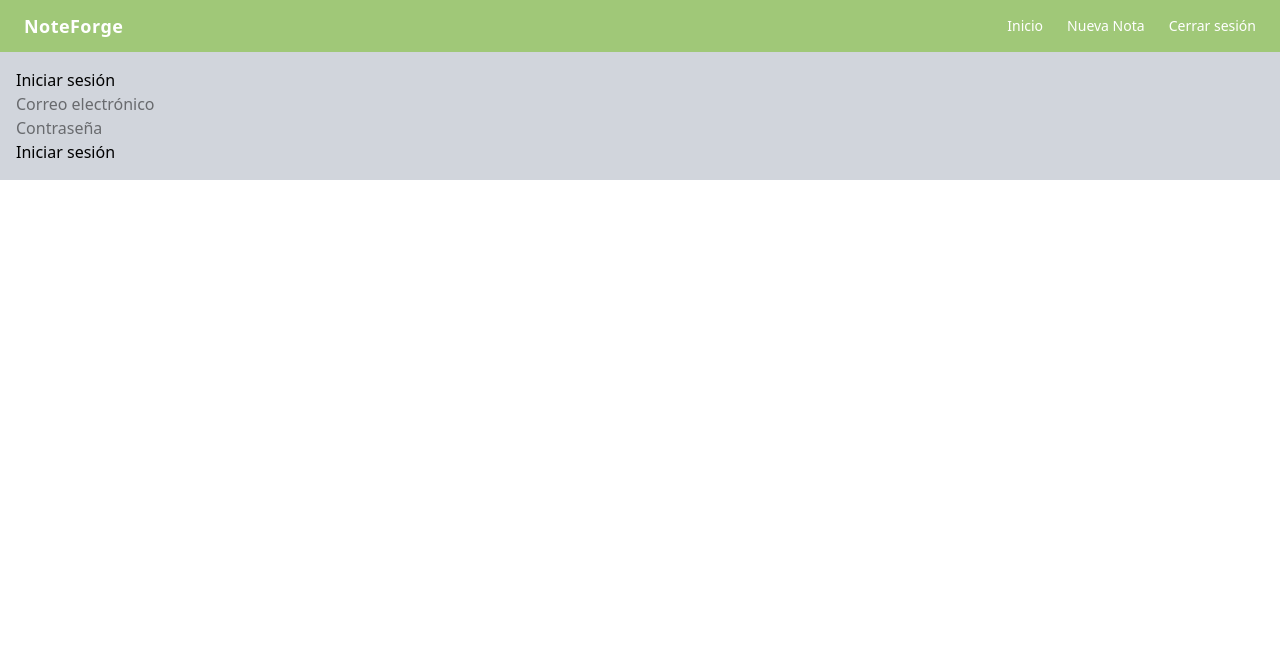
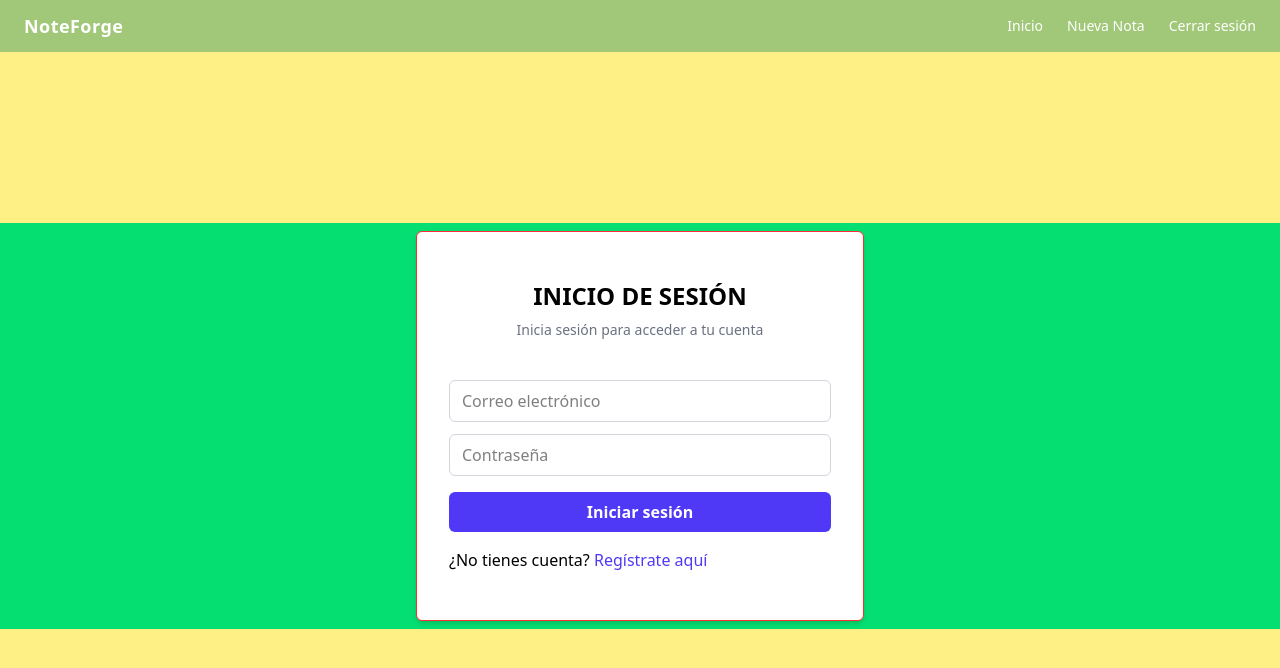
Before and after one commit to andresgalvis26/noteforge, a React (Vite) app in the folder frontend/: page / in a window 1280 px wide. Shown: the top 668 px of the page. Built offline with nearby package versions, Linux system fonts and the light colour scheme.

Commit message:
feat: Refactor App, Login, and Register components with improved layout and styling

```diff
--- a/frontend/src/App.jsx
+++ b/frontend/src/App.jsx
@@ -10,12 +10,11 @@ import PrivateRoute from './components/PrivateRoute.jsx'
 function App() {
   return (
     <Router>
-
-      <div className="min-h-screen">
+      <div className="min-h-screen flex flex-col bg-gray-50">
         <Navbar />
 
-        <div className="bg-gray-300 max-w-7xl mx-auto p-4">
-
+        <main className='flex-1 flex justify-center items-center bg-yellow-200'>
+          <div className="bg-green-400 w-full flex justify-center max-w-7xl mx-auto p-2">
             <Routes>
               <Route path="/" element={<Login />} />
               <Route path="/register" element={<Register />} />
@@ -24,6 +23,7 @@ function App() {
               <Route path='/note/:id/edit' element={<PrivateRoute><EditNote /></PrivateRoute>} />
             </Routes>
           </div>
+        </main>
       </div>
     </Router>
   )
--- a/frontend/src/pages/Login.jsx
+++ b/frontend/src/pages/Login.jsx
@@ -2,7 +2,7 @@ import { useState } from 'react';
 import axios from 'axios';
 import { useNavigate } from 'react-router-dom';
 
-function Login () {
+function Login() {
     const navigate = useNavigate();
     const [form, setForm] = useState({
         email: '',
@@ -10,14 +10,14 @@ function Login () {
     })
     const [error, setError] = useState('');
 
-    const handleChange = (e) => {
+    const handleChange = e => {
         setForm({
             ...form,
             [e.target.name]: e.target.value
         })
     };
 
-    const handleSubmit = async (e) => {
+    const handleSubmit = async e => {
         e.preventDefault();
 
         try {
@@ -31,11 +31,19 @@ function Login () {
     };
 
     return (
-        <div>
-            <h2>Iniciar sesión</h2>
-            {error && <p style={{ color: 'red'}}>{error}</p>}
+        // <div className='w-full border border-blue-500'>
+            // {error && <p style={{ color: 'red' }}>{error}</p>}
 
-            <form onSubmit={handleSubmit}>
+            <form
+                onSubmit={handleSubmit}
+                className='bg-white border border-red-500 p-8 py-12 rounded-md shadow-md w-full max-w-md'
+            >
+
+                <h2 className='text-2xl font-bold mb-2 text-center'>INICIO DE SESIÓN</h2>
+                <p className='text-sm text-gray-500 mb-4 text-center'>Inicia sesión para acceder a tu cuenta</p>
+
+                <br />
+
                 <input
                     type="email"
                     name="email"
@@ -43,6 +51,7 @@ function Login () {
                     value={form.email}
                     onChange={handleChange}
                     required
+                    className='w-full border border-gray-300 rounded-md px-3 py-2 mb-3 focus:outline-none focus:ring-2 focus:ring-blue-500'
                 />
 
                 <br />
@@ -54,13 +63,21 @@ function Login () {
                     value={form.password}
                     onChange={handleChange}
                     required
+                    className='w-full border border-gray-300 rounded-md px-3 py-2 mb-4 focus:outline-none focus:ring-2 focus:ring-blue-500'
                 />
 
                 <br />
 
-                <button type="submit">Iniciar sesión</button>
+                <button
+                    type="submit"
+                    className='w-full bg-indigo-600 text-white py-2 rounded-md hover:bg-indigo-700 transition font-semibold'>
+                        Iniciar sesión
+                </button>
+
+                <p className='text-sm text-gray-500 mt-4 text-center'></p>
+                    ¿No tienes cuenta? <a href="/register" className='text-indigo-600 hover:text-indigo-700'>Regístrate aquí</a>
             </form>
-        </div>
+        // </div>
     );
 };
 
--- a/frontend/src/pages/Register.jsx
+++ b/frontend/src/pages/Register.jsx
@@ -2,7 +2,7 @@ import { useState } from 'react';
 import axios from 'axios';
 import { useNavigate } from 'react-router-dom';
 
-function Register () {
+function Register() {
 
     const navigate = useNavigate();
     const [form, setForm] = useState({
@@ -35,11 +35,17 @@ function Register () {
 
 
     return (
-        <div>
-            <h2>Registro</h2>
-            {error && <p style={{ color: 'red'}}>{error}</p>}
+        // <div className='flex justify-center items-center min-h-screen bg-gray-50'>
+            <form
+                onSubmit={handleSubmit}
+                className='bg-white p-8 rounded-md shadow-md w-full max-w-md'
+            >
 
-            <form onSubmit={handleSubmit}>
+                <h2 className='text-2xl font-bold mb-2 text-center'>REGISTRO</h2>
+                <p className='text-sm text-gray-500 mb-4 text-center'>Crea una cuenta para acceder a tu espacio</p>
+
+                <br />
+
                 <input
                     type="text"
                     name="name"
@@ -47,6 +53,7 @@ function Register () {
                     value={form.name}
                     onChange={handleChange}
                     required
+                    className='w-full border border-gray-300 rounded-md px-3 py-2 mb-3 focus:outline-none focus:ring-2 focus:ring-blue-500'
                 />
 
                 <br />
@@ -58,6 +65,7 @@ function Register () {
                     value={form.email}
                     onChange={handleChange}
                     required
+                    className='w-full border border-gray-300 rounded-md px-3 py-2 mb-3 focus:outline-none focus:ring-2 focus:ring-blue-500'
                 />
 
                 <br />
@@ -69,13 +77,16 @@ function Register () {
                     value={form.password}
                     onChange={handleChange}
                     required
+                    className='w-full border border-gray-300 rounded-md px-3 py-2 mb-3 focus:outline-none focus:ring-2 focus:ring-blue-500'
                 />
 
                 <br />
 
-                <button type="submit">Crear cuenta</button>
+                <button
+                    type="submit"
+                    className='w-full bg-indigo-600 text-white py-2 rounded-md hover:bg-indigo-700 transition font-semibold'>Crear cuenta</button>
             </form>
-        </div>
+        // </div>
     );
 };
 
```
Lines whose indentation alone changed are shown as unchanged.
